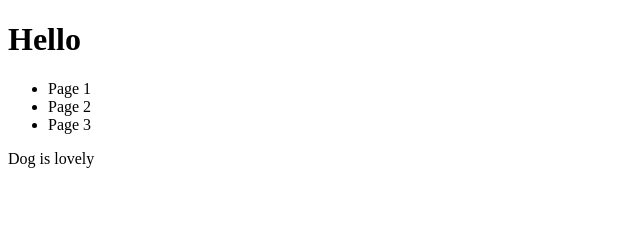
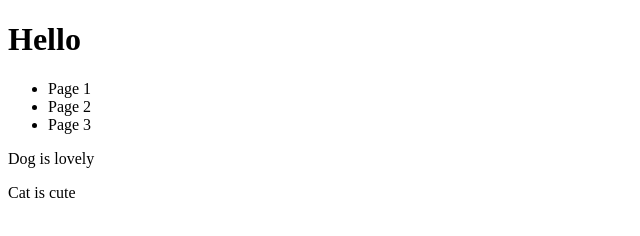
Before and after one commit to sreyleakel/branch_testing, a plain HTML site: page index.html in a window 1280 px wide. Shown: the full height of the page, 0-640 px from the left. Drawn offline with Linux system fonts and the light colour scheme.

Commit message:
add cat paragraph

```diff
--- a/index.html
+++ b/index.html
@@ -17,6 +17,7 @@
 
     <div>
         <p>Dog is lovely</p>
+        <p>Cat is cute</p>
     </div>
 </body>
 </html>
```
